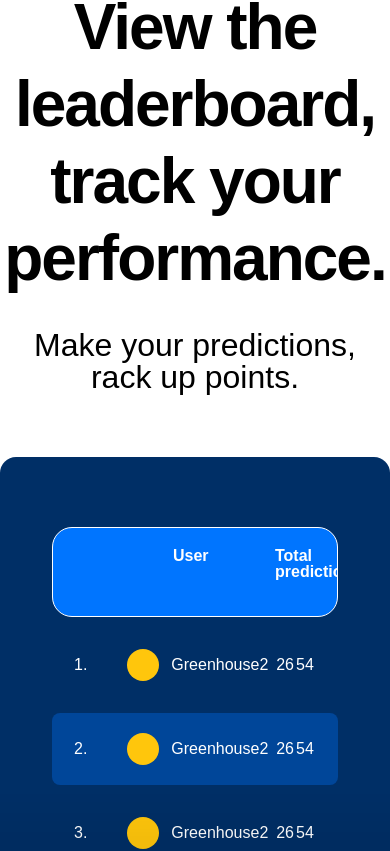
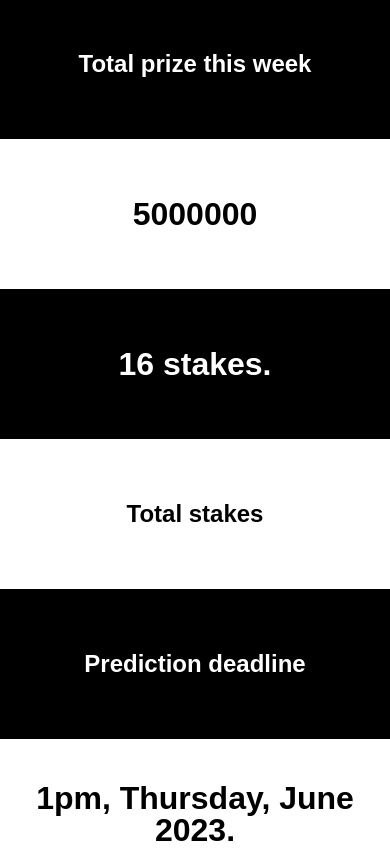
Before and after one commit to joshmoy/latwes, a Nuxt app: page / in a window 390 px wide. Shown: the part 956-1807 px from the top of the page. Built offline with nearby package versions, Linux system fonts and the light colour scheme.

Commit message:
landing page fixtures

```diff
--- /dev/null
+++ b/components/PredictionStats/PredictionStats.scss
@@ -0,0 +1,72 @@
+.prediction {
+    &__week {
+      &__card {
+        .middle {
+          flex-direction: row-reverse;
+          @media screen and (max-width: 768px) {
+            flex-direction: column;
+          }
+        }
+        .fl {
+          font-weight: 600;
+          font-size: 48px;
+          line-height: 48px;
+          @media screen and (max-width: 768px) {
+            font-size: 24px;
+            line-height: 24px;
+          }
+        }
+        .fr {
+          font-weight: 800;
+          font-size: 64px;
+          line-height: 64px;
+          @media screen and (max-width: 768px) {
+            font-size: 32px;
+            line-height: 32px;
+          }
+        }
+        &--flex {
+          display: flex;
+          justify-content: space-between;
+          @media screen and (max-width: 768px) {
+            flex-direction: column;
+          }
+          &__left{
+            min-height: 324px;
+            width: 50%;
+            display: flex;
+            align-items: center;
+            background: #000;
+            color: #fff;
+            padding: 64px;
+            @media screen and (max-width: 768px) {
+              min-height: 150px;
+              width: 100%;
+              padding: 20px;
+              justify-content: center;
+              text-align: center;
+            }
+          }
+          &__right {
+            min-height: 324px;
+            width: 50%;
+            display: flex;
+            align-items: center;
+            background: #fff;
+            color: #000;
+            padding: 64px;
+            @media screen and (max-width: 768px) {
+              min-height: 150px;
+              width: 100%;
+              padding: 20px;
+              justify-content: center;
+              text-align: center;
+            }
+            p {
+              max-width: 455px;
+            }
+          }
+        }
+      }
+    }
+  }
--- /dev/null
+++ b/components/PredictionStats/PredictionStats.vue
@@ -0,0 +1,42 @@
+<template>
+  <div>
+    <div class="prediction__week__card">
+      <div class="prediction__week__card--flex">
+        <div class="prediction__week__card--flex__left">
+          <p class="fl">Total prize this week</p>
+        </div>
+        <div class="prediction__week__card--flex__right">
+          <p class="fr">{{ homeState.weekPrice }}</p>
+        </div>
+      </div>
+      <div class="prediction__week__card--flex middle">
+        <div class="prediction__week__card--flex__left">
+          <p class="fr">{{ homeState.weekStake }} stakes.</p>
+        </div>
+        <div class="prediction__week__card--flex__right">
+          <p class="fl">Total stakes</p>
+        </div>
+      </div>
+      <div class="prediction__week__card--flex">
+        <div class="prediction__week__card--flex__left">
+          <p class="fl">Prediction deadline</p>
+        </div>
+        <div class="prediction__week__card--flex__right">
+          <p class="fr">{{ homeState.weekDeadline }}.</p>
+        </div>
+      </div>
+    </div>
+  </div>
+</template>
+
+<script setup lang="ts">
+
+const homeState: HomeState = {
+  weekPrice: 5000000.00,
+  weekStake: 16,
+  weekDeadline: '1pm, Thursday, June 2023'
+}
+
+</script>
+
+<style lang="scss" src="./PredictionStats.scss"></style>
--- a/pages/index.vue
+++ b/pages/index.vue
@@ -1,5 +1,6 @@
 <template>
   <HeroHeader />
+  <PredictionStats />
   <Leaderboard />
   <FrequentlyAskedQuestions />
   <Footer />
```
